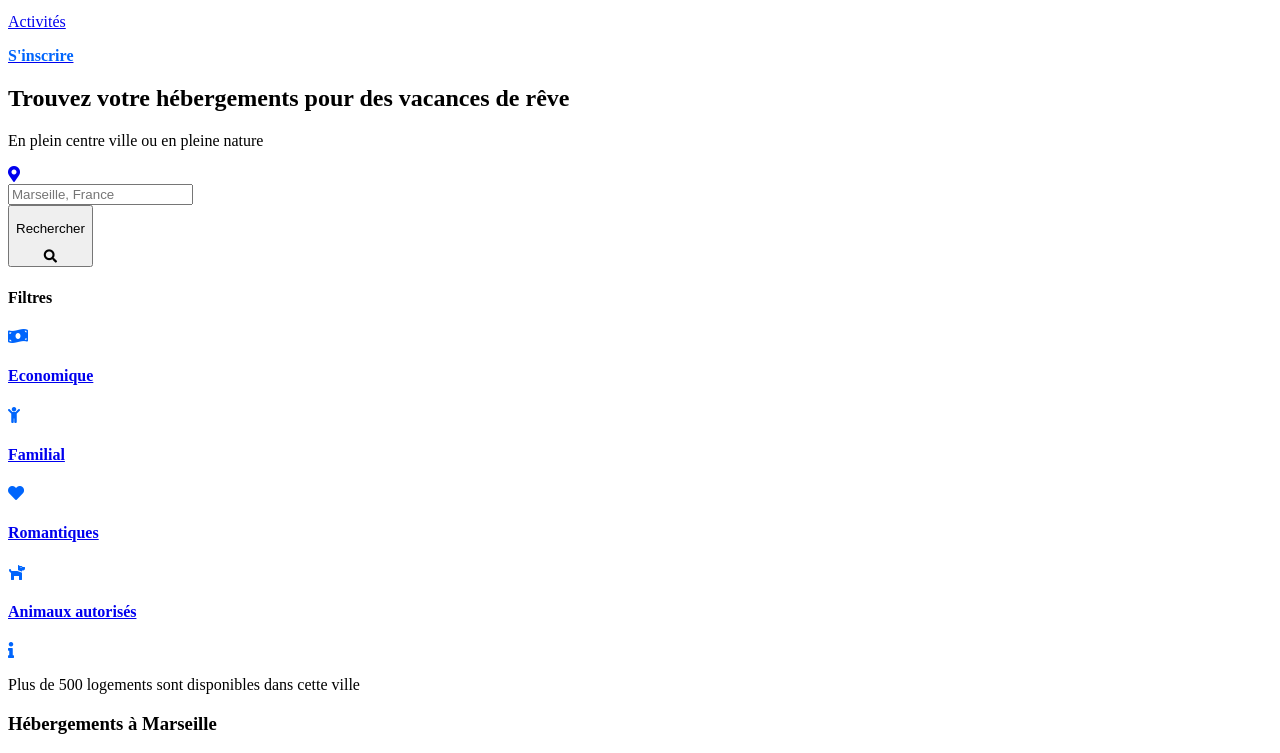
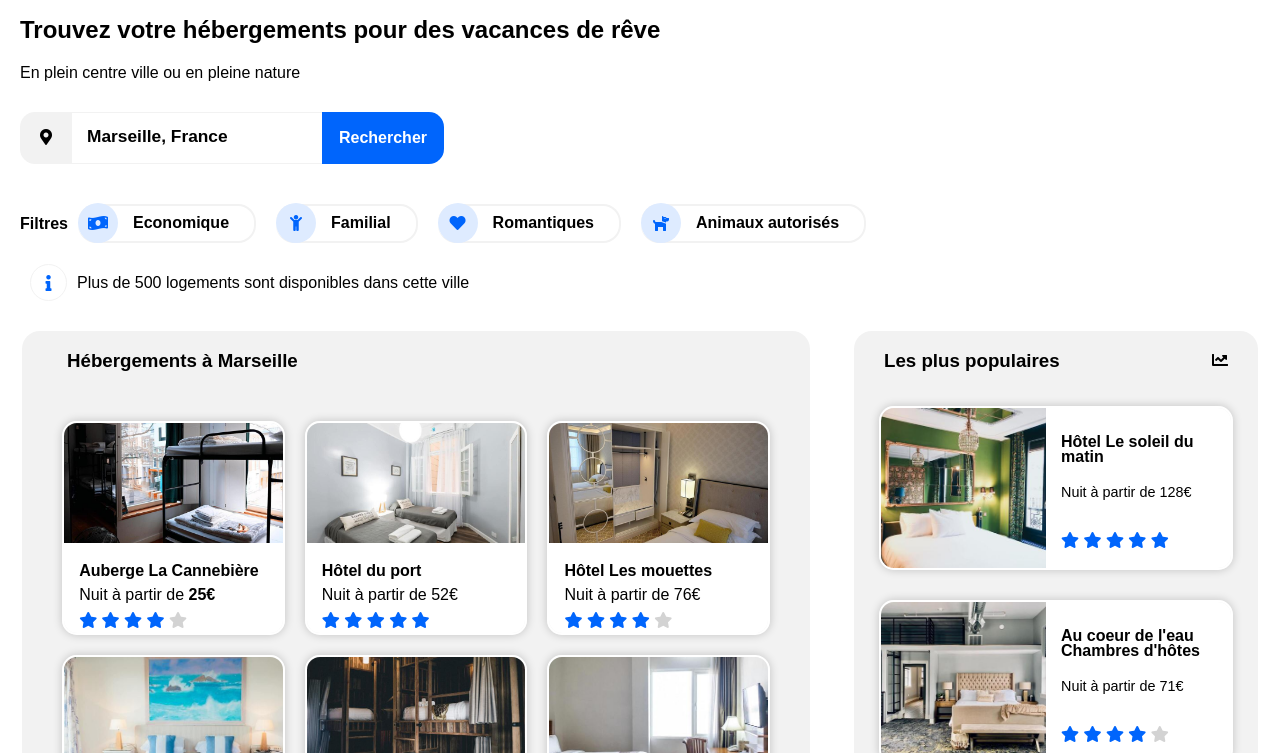
Before and after one commit to Guts6667/P2_Rayan_Chambet_RESERVIA, a plain HTML site: page P2_01_HTML/index.html in a window 1280 px wide. Shown: the part 94-847 px from the top of the page. Drawn offline with Linux system fonts and the light colour scheme; files whose address does not match are found by name.

Commit message:
Correction chemin vers fichiers css

```diff
--- a/P2_01_HTML/index.html
+++ b/P2_01_HTML/index.html
@@ -2,7 +2,7 @@
 <html lang="fr">
 <head>
     <meta charset="utf-8">
-    <link rel="stylesheet" type="text/css" href="../P2_02_CSS/Reservia-v3.css">
+    <link rel="stylesheet" type="text/css" href="../P2_02_CSS/Reservia_style.css">
 	<link href="https://cdnjs.cloudflare.com/ajax/libs/font-awesome/5.15.2/css/all.min.css" rel="stylesheet">
 	<title>Reservia</title>
 </head>
```
